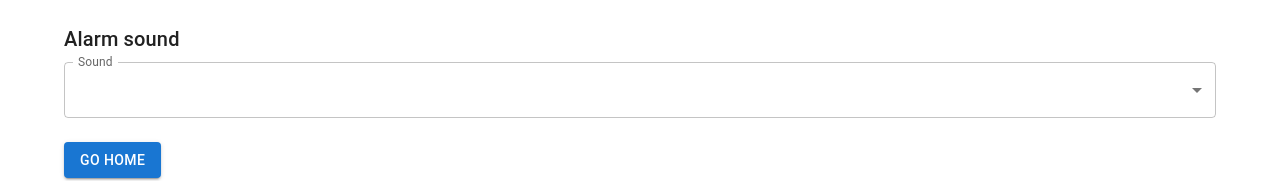
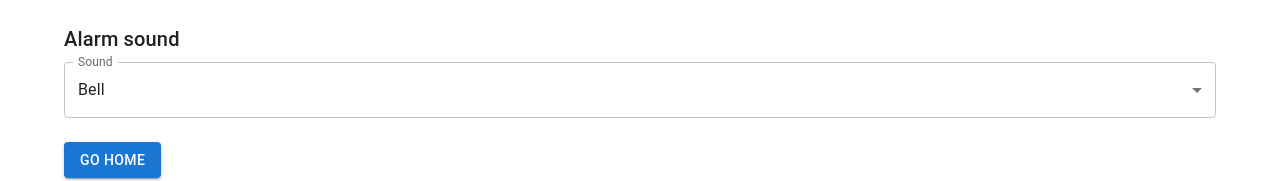
Before and after one commit to IvanovKS/pomodoro, a React (Create React App) app: page /settings in a window 1280 px wide. Shown: the part 433-614 px from the top of the page. Built offline with nearby package versions, Linux system fonts and the light colour scheme.

Commit message:
Add soundFiles in constants

```diff
--- /dev/null
+++ b/src/constants/soundFiles.js
@@ -0,0 +1,13 @@
+import Bell from '../assets/audio/Bell.mp3';
+import Clock from '../assets/audio/Clock.mp3';
+import Future from '../assets/audio/Future.mp3';
+import Robot from '../assets/audio/Robot.mp3';
+
+const soundFiles = {
+  Bell,
+  Clock,
+  Future,
+  Robot,
+};
+
+export default soundFiles;
--- a/src/pages/Home/Home.jsx
+++ b/src/pages/Home/Home.jsx
@@ -11,17 +11,7 @@ import ActionButton from './ActionButton';
 import PomodoroButtons from './PomodoroButtons';
 import formatOfTimer from '../../utils/formatOfTimer';
 import { decrementTime } from '../../redux/slices/timerSlice';
-import Bell from '../../assets/audio/Bell.mp3';
-import Clock from '../../assets/audio/Clock.mp3';
-import Future from '../../assets/audio/Future.mp3';
-import Robot from '../../assets/audio/Robot.mp3';
-
-const soundFiles = {
-  Bell,
-  Clock,
-  Future,
-  Robot,
-};
+import soundFiles from '../../constants/soundFiles';
 
 function Home() {
   const theme = useTheme();
--- a/src/pages/Settings/SelectSound.jsx
+++ b/src/pages/Settings/SelectSound.jsx
@@ -1,19 +1,9 @@
 import React, { useRef } from 'react';
 import { Box, FormControl, InputLabel, MenuItem, Select } from '@mui/material';
 import { useSoundContext } from '../../context/SoundContext';
-import Bell from '../../assets/audio/Bell.mp3';
-import Clock from '../../assets/audio/Clock.mp3';
-import Future from '../../assets/audio/Future.mp3';
-import Robot from '../../assets/audio/Robot.mp3';
 import { useDispatch, useSelector } from 'react-redux';
 import { setSound } from '../../redux/slices/soundSlice';
-
-const soundFiles = {
-  Bell,
-  Clock,
-  Future,
-  Robot,
-};
+import soundFiles from '../../constants/soundFiles';
 
 const sounds = [
   { label: 'Bell', value: 'Bell' },
--- a/src/redux/slices/soundSlice.js
+++ b/src/redux/slices/soundSlice.js
@@ -1,7 +1,7 @@
 import { createSlice } from '@reduxjs/toolkit';
 
 const initialState = {
-  currentSound: 'Bell.mp3',
+  currentSound: 'Bell',
 };
 
 const soundSlice = createSlice({
```
